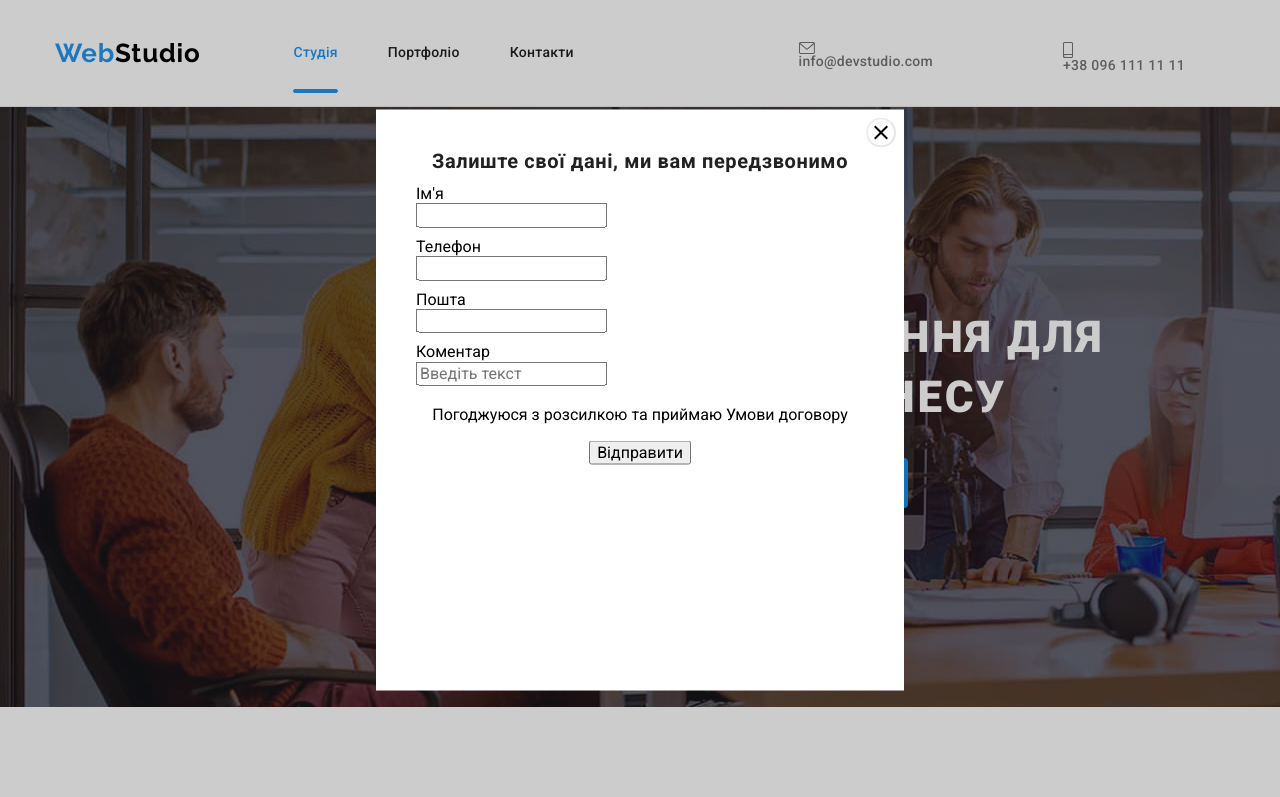
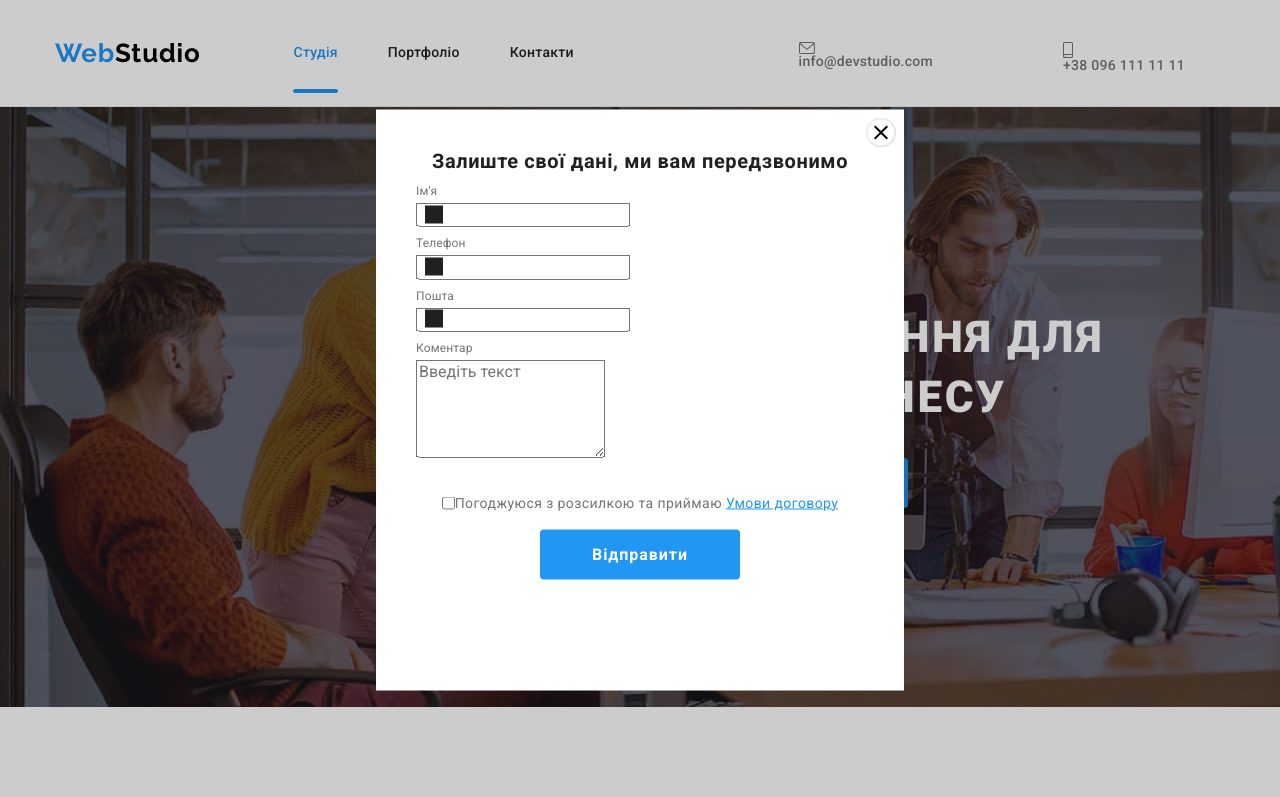
Before and after one commit to Milka4eva/goit-markup-hw-06, a plain HTML site: page index.html in a window 1280 px wide. Both pictures are taken after a click on the button "Замовити послугу". Shown: the top 797 px of the page. Drawn offline with nearby package versions, Linux system fonts and the light colour scheme.

Commit message:
стилізація форм частина 2

```diff
--- a/css/styles.css
+++ b/css/styles.css
@@ -290,6 +290,78 @@ header {
 
 .comment {
     margin-bottom: 20px;
+}
+
+.formdiv {
+    width: 448px;
+}
+
+form > .agreetext {
+    font-weight: 400;
+    font-size: 14px;
+    line-height: 1.7;
+    letter-spacing: 0.03em;
+    color: var(--main-grey);
+    display: flex;
+    justify-content: center;
+    align-items: center;
+}
+
+.name > label, .phone > label, .email > label, .comment > label {
+    font-weight: 400;
+    font-size: 12px;
+    line-height: 1.16;
+    letter-spacing: 0.01em;
+    color: var(--main-grey);
+    padding-bottom: 4px;
+}
+
+.name, .phone, .email {
+    position: relative;
+}
+
+form > .agree {
+    font-size: 16px;
+    font-weight: 700;
+    line-height: 1.88em;
+    letter-spacing: 0.06em;
+    cursor: pointer;
+    border-radius: 4px;
+    border: none;
+
+    color: var(--main-white);
+    background-color: var(--main-blue);
+
+    padding: 10px 52px;
+}
+
+.agreetext .agreelink {
+    color: var(--main-blue);
+    text-decoration: underline;
+}
+
+.emailitemform,
+.nameitemform,
+.phoneitemform {
+    position: absolute;
+    background-color: var(--main-blackish);
+    transform: translateX (-60%);
+    bottom: 9%;
+    right: 94%;
+}
+
+.form-input:focus + .emailitemform,
+.form-input:focus + .phoneitemform,
+.form-input:focus + .nameitemform {
+    background-color: var(--main-blue);
+}
+
+.form-input {
+    padding-left: 25px;
+}
+
+.agree-input:checked + .agree-label {
+    color: var(--main-blue);
 }
 
 h1 {
--- a/index.html
+++ b/index.html
@@ -63,26 +63,32 @@
                         </button>
                         <p>Залиште свої дані, ми вам передзвонимо</p>
                         <form>
+                            <div class="formdiv"></div>
                             <div class="name">
-                                <label type="name" for="username">Iм'я</label>
-                                <input type="text" name="Name" id="username"/>
+                                <label class="form-label" type="name" for="username">Iм'я</label>
+                                <input class="form-input" type="text" name="Name" id="username"/>
+                                <svg width="18px" height="18px" class="nameitemform"><use href="./images/symbol-defs#person"></use></svg>
                             </div>
                             <div class="phone">
-                                <label type="phone" for="phone">Телефон</label>
-                                <input type="tel" name="phone" id="phone"/>
+                                <label class="form-label" type="phone" for="phone">Телефон</label>
+                                <input class="form-input" type="tel" name="phone" id="phone"/>
+                                <svg width="18px" height="18px" class="phoneitemform"><use href="./images/symbol-defs#phone"></use></svg>
                             </div>
                             <div class="email">
-                                <label type="email" for="email">Пошта</label>
-                                <input type="email" name="email" id="email"/>
+                                <label class="form-label" type="email" for="email">Пошта</label>
+                                <input class="form-input" type="email" name="email" id="email"/>
+                                <svg width="18px" height="18px" class="emailitemform"><use href="./images/symbol-defs#email"></use></svg>
                             </div>
                             <div class="comment">
-                                <label type="textarea" rows="5" for="textarea">Коментар</label>
-                                <input type="textarea" name="textarea" id="textarea" placeholder="Введіть текст"/>
+                                <label class="form-label" type="textarea" rows="5" for="textarea">Коментар</label>
+                                <textarea type="textarea" rows="5" name="textarea" id="textarea" placeholder="Введіть текст"></textarea>
                             </div>
-                            <div class="agree">
-                                <p>Погоджуюся з розсилкою та приймаю <a class="agreelink" href="">Умови договору</a></p>
+                            <div class="agreetext">
+                                <input class="agree-input" type="checkbox" name="agreement" id="agree"/>
+                                <label class="agree-label" name="agreement" for="agree"><p>Погоджуюся з розсилкою та приймаю <a class="agreelink" href="">Умови договору</a></p></label>
                             </div>
                             <button type="submit" class="agree">Відправити</button>
+                            </div>
                         </form>
                     </div>
                 </div>
```
